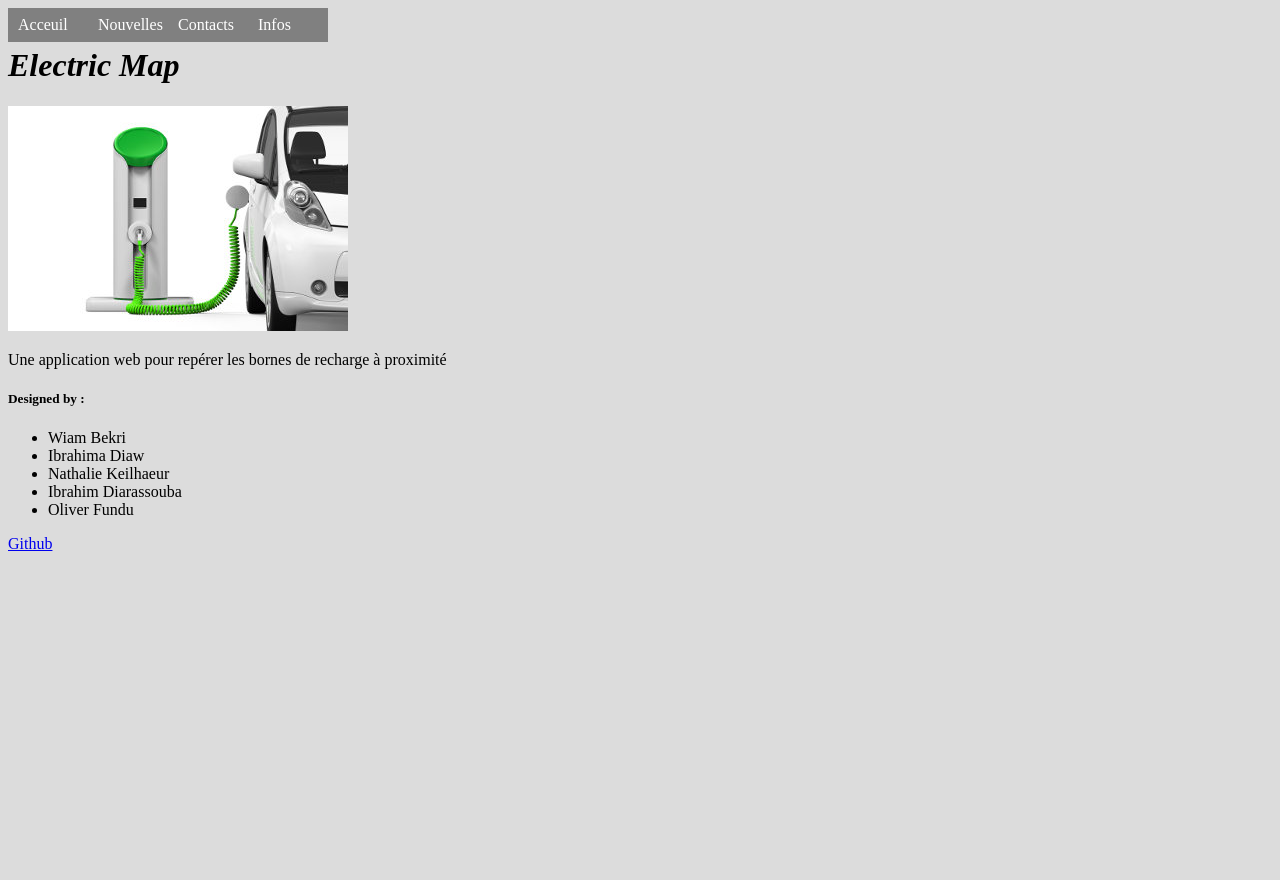
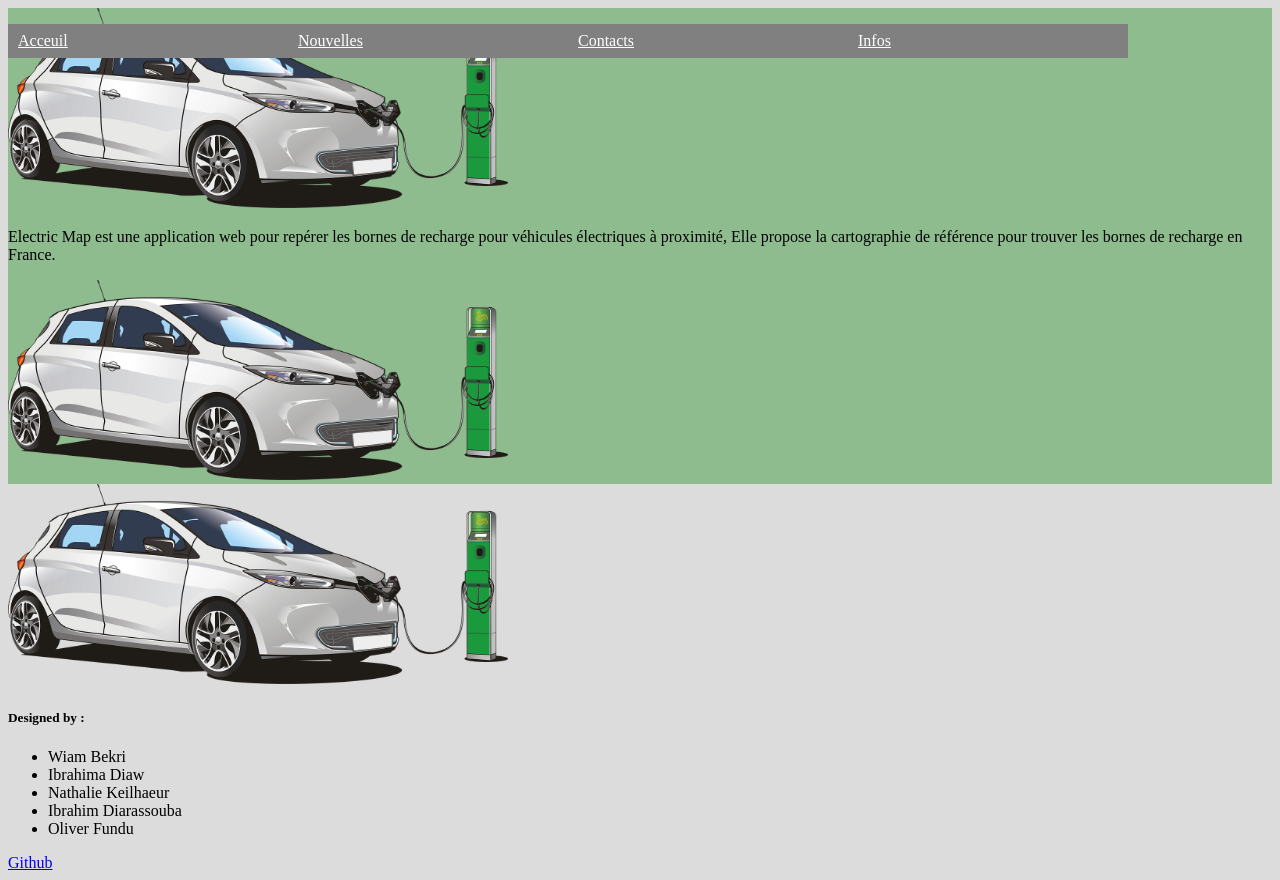
Before and after one commit to wbekri/Electric_map, a PHP site: page / in a window 1280 px wide. Before the commit the page ends 551 px from the top, so only its background shows below. Run offline with PHP 8.4, Linux system fonts and the light colour scheme.

Commit message:
wiam a modifié

```diff
--- a/index.html
+++ b/index.html
@@ -1,8 +1,9 @@
 <!DOCTYPE html>
 <html lang="en">
+
 <head>
 <meta charset="utf-8">
-<title> Projet L3 </title>
+<title> Projet </title>
 <link rel="stylesheet" type="text/css" href="sheet.css">
 </head>
 
@@ -15,14 +16,20 @@
 	<li><a href="#Infos">Infos</a></li>
 </ul>
 </br>
-<h1><em>Electric Map</em></h1>
-<img  src="images/voitures.png" alt="voiture électrique">
 </div>
+<div class="content">
+
+<img  src="images/car.png" alt="voiture électrique" width="500" height="200">
 <p>
-Une application web pour repérer les bornes de recharge à proximité
+Electric Map est une application web pour repérer les bornes de recharge  pour véhicules électriques à proximité,
+Elle propose la cartographie de référence pour trouver les bornes de recharge en France.
 </p>
+<img  src="images/car.png" alt="voiture électrique" width="500" height="200">
+</div>
+<img  src="images/car.png" alt="voiture électrique" width="500" height="200">
+</body>
+<footer>
 
-<footer>
 <h5>Designed by : </h5>
 <ul>
 <li>Wiam Bekri</li>
@@ -33,7 +40,6 @@ Une application web pour repérer les bornes de recharge à proximité
 </ul>
 <a href="https://github.com/wbekri/Electric_map/tree/master"> Github </a>
 </footer>
-</body>
 
 
 </html>
--- a/sheet.css
+++ b/sheet.css
@@ -1,28 +1,33 @@
 body {
 	background-color: gainsboro;
 }
-#main h1{
-	width:100%
+
+#main {
+ position: fixed;
+
 }
 #main ul{
+
    list-style-type: none;
-   margin: 0px;
+   margin:-top: 0px;
+   margin-bottom:10;
    padding: 0px;
-   width: 100%
-   background-color #f1f1f1;
+  float: left;
 }
 #main ul li{
-	width: 80px;
+	width: 280px;
 	float: left;
 	background-color: grey;
+	position: relative;
+
 }
 
 #main li a{
 
 	display: block;
 	color: white;
-	padding: 8px 0px 8px 10px;
-	text-decoration: none;
+	padding: 8px 10px 8px 10px;
+	text-decoration: all;
 }
 
 #main li a:hover{
@@ -30,8 +35,14 @@ body {
 	background-color: #555;
 	color: white;
 }
+.content {
+ left:0;
+ right:0;
+ top:30px;
+ background:darkseagreen;
+}
+img{
+	width: 100%
+	margin-left: 20%;
 
-#main img{
-	width: 50%
-	background-color: grey;
 }
```
Also changed, not shown: images/car.png (added), images/voitures.png (deleted).
